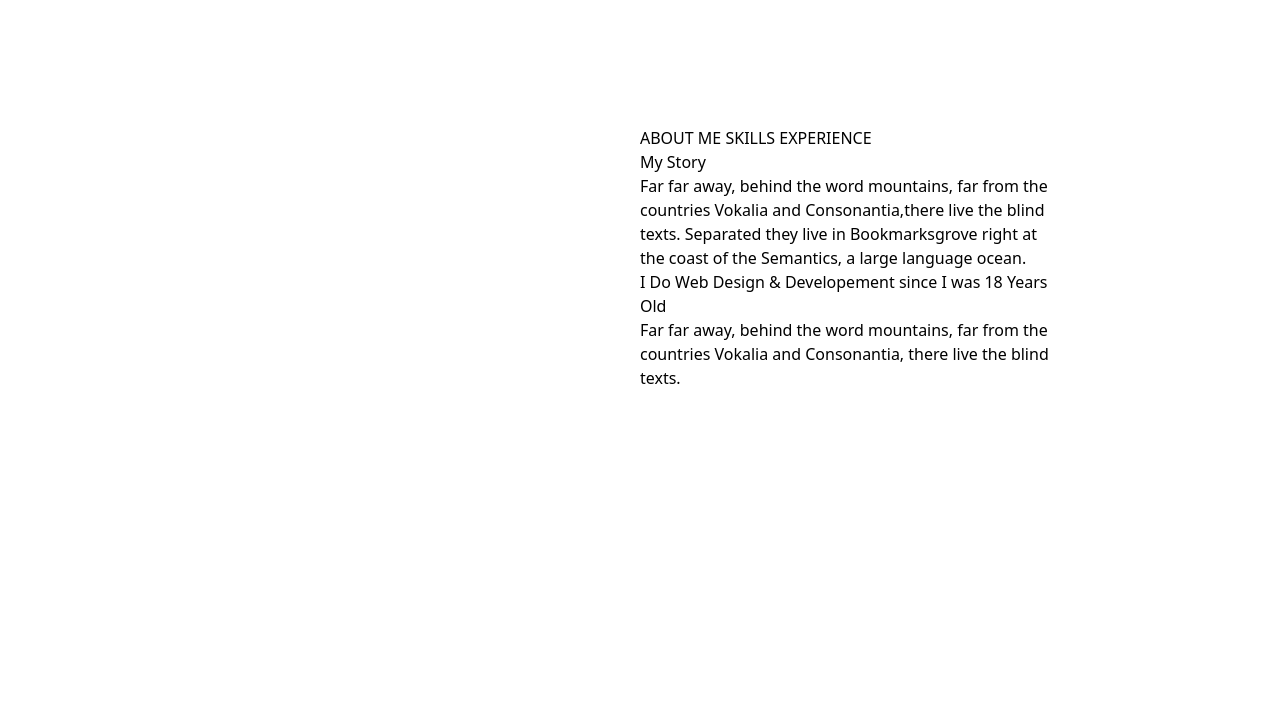
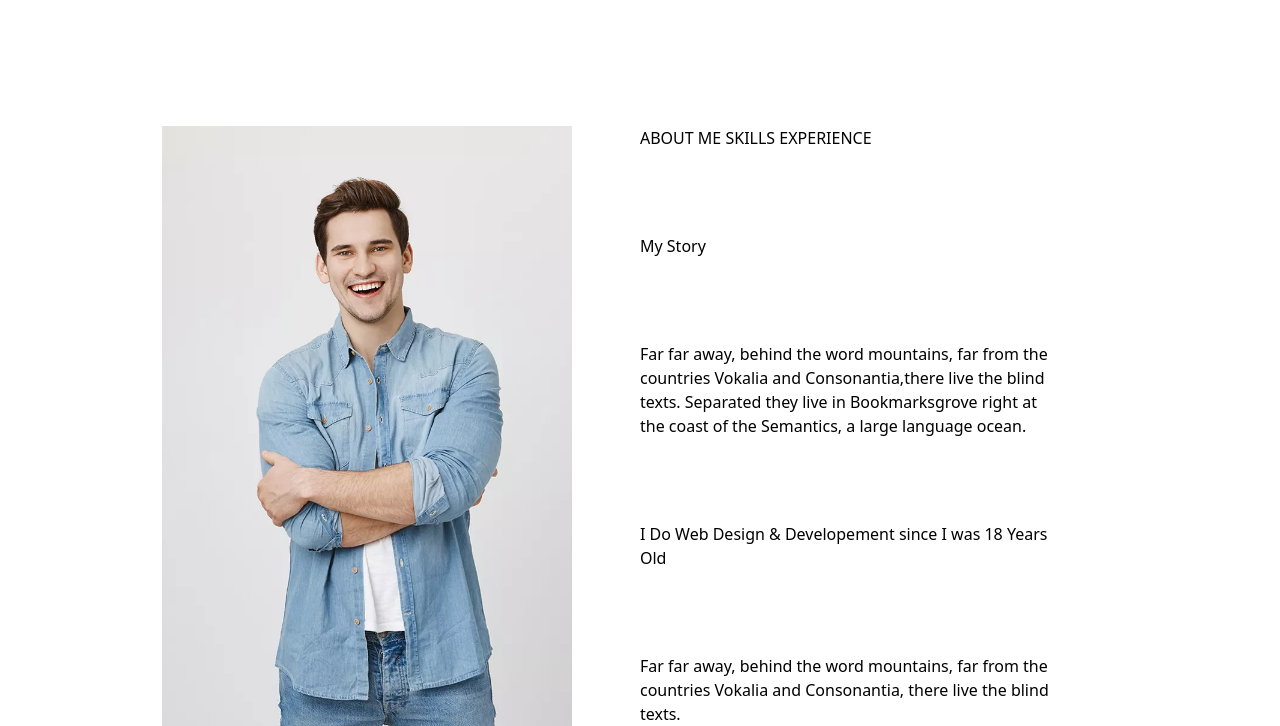
Before and after one commit to Barmoo/Portfolio, a plain HTML site: page index.html in a window 1280 px wide. Shown: the part 802-1528 px from the top of the page. Drawn offline with nearby package versions, Linux system fonts and the light colour scheme.

```diff
--- a/assets/css/style.css
+++ b/assets/css/style.css
@@ -1,18 +1,18 @@
-nav{
+/* nav{
     display: flex;
     flex-direction: row;
     justify-content: space-around;
     height: 71px;
     align-items: center;
     background-color: #0779E4;
-}
+} */
 
-.nav-items{
+/* .nav-items{
     display: flex;
     flex-direction: row;
     justify-content: space-evenly;
     width: 70%;
-}
+}     */
 
 .text-white{
     color: white;
@@ -54,3 +54,14 @@
     color: #0779E4;
     background-color: white;
 }
+
+.about-us{
+    display: flex;
+    flex-direction: column;
+    justify-content: space-between;
+}
+.about-us-image{
+    background-image: url(../images/image.png);
+    background-position: center;
+    background-size: cover;
+}
```
